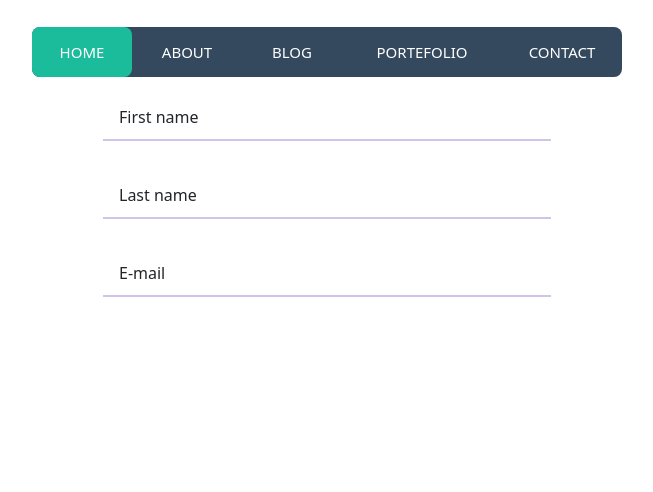
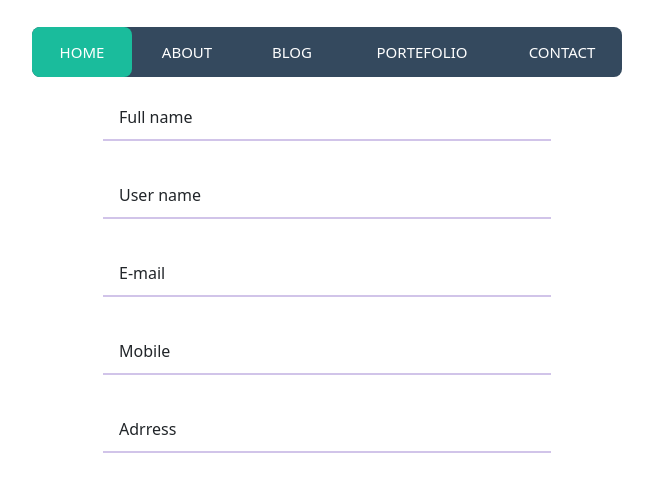
Before and after one commit to tabka-sahar/rentingTools, an Angular app in the folder client/: page /user/update in a window 1280 px wide. Shown: the top 492 px of the page, without its empty margins (313-966 px from the left). Built offline with nearby package versions, Linux system fonts and the light colour scheme.

Commit message:
using angular component routing

```diff
--- a/client/src/app/update-profile/update-profile.component.html
+++ b/client/src/app/update-profile/update-profile.component.html
@@ -1,20 +1,32 @@
 <div class="page">
   <label class="field field_v1">
-    <input class="field__input" placeholder="e.g. Stanislav">
+    <input class="field__input" placeholder="e.g. Stanislav" />
     <span class="field__label-wrap">
-      <span class="field__label">First name</span>
+      <span class="field__label">Full name</span>
     </span>
   </label>
   <label class="field field_v2">
-    <input class="field__input" placeholder="e.g. Melnikov">
+    <input class="field__input" placeholder="e.g. Melnikov" />
     <span class="field__label-wrap">
-      <span class="field__label">Last name</span>
+      <span class="field__label">User name</span>
     </span>
   </label>
   <label class="field field_v3">
-    <input class="field__input" placeholder="e.g. melnik909@ya.ru">
+    <input class="field__input" placeholder="e.g. melnik909@ya.ru" />
     <span class="field__label-wrap">
       <span class="field__label">E-mail</span>
     </span>
   </label>
+  <label class="field field_v3">
+    <input class="field__input" placeholder="e.g. melnik909@ya.ru" />
+    <span class="field__label-wrap">
+      <span class="field__label">Mobile</span>
+    </span>
+  </label>
+  <label class="field field_v3">
+    <input class="field__input" placeholder="e.g. melnik909@ya.ru" />
+    <span class="field__label-wrap">
+      <span class="field__label">Adrress</span>
+    </span>
+  </label>
 </div>
--- a/client/src/app/user-profile/user-profile.component.html
+++ b/client/src/app/user-profile/user-profile.component.html
@@ -57,7 +57,12 @@
             <hr />
             <div class="row">
               <div class="col-sm-12">
-                <a class="btn btn-info" target="__blank">Edit</a>
+                <a
+                  class="btn btn-info"
+                  target="__blank"
+                  routerLink="/user/update"
+                  >Edit</a
+                >
               </div>
             </div>
           </div>
```
Also changed, not shown: 1 other file (tests, documents, lock files or other folders).
